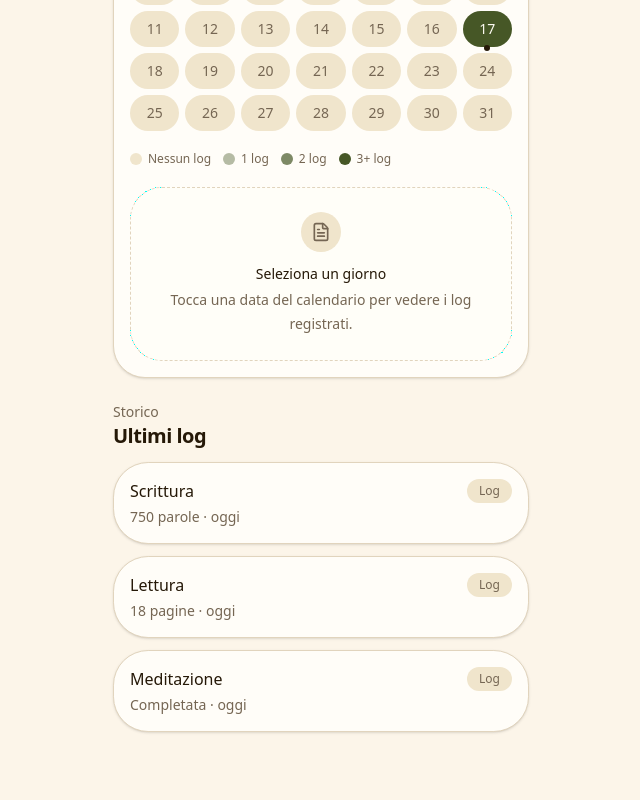
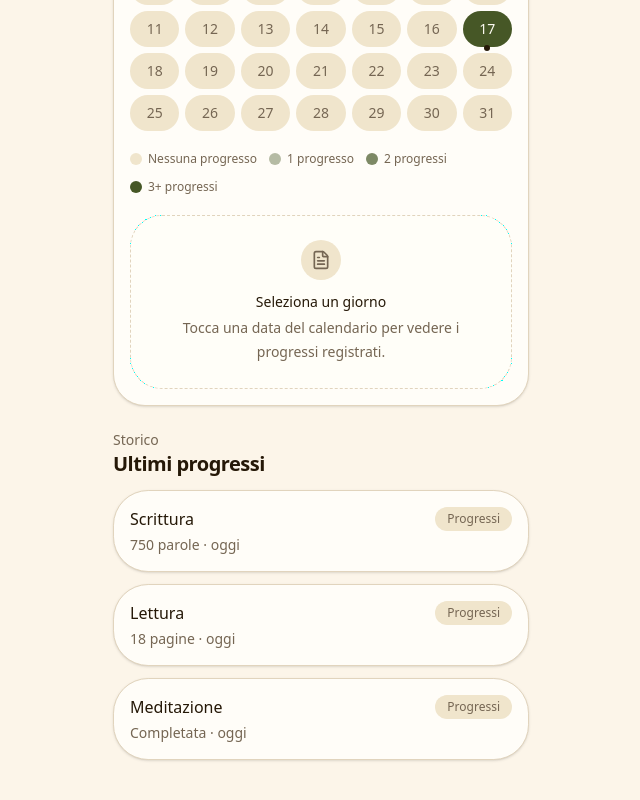
Before and after one commit to AndreaBatty/activity-tracker, a Next.js app: page / in a window 1280 px wide. Shown: the part 1390-2190 px from the top of the page, without its empty margins (319-959 px from the left). Built offline with nearby package versions, Linux system fonts and the light colour scheme.

Commit message:
updated calendar and replaced "logs" with "progressi"

```diff
--- a/src/components/activities/ActivityDetailView.tsx
+++ b/src/components/activities/ActivityDetailView.tsx
@@ -175,7 +175,7 @@ function ActivityLogList({ logs, activity }: ActivityLogListProps) {
     <section className="space-y-3">
       <div>
         <p className="text-sm text-muted-foreground">Storico</p>
-        <h2 className="text-xl font-semibold tracking-tight">Log recenti</h2>
+        <h2 className="text-xl font-semibold tracking-tight">Progressi recenti</h2>
       </div>
 
       <div className="space-y-3">
--- a/src/components/dashboard/ActivityCalendar.tsx
+++ b/src/components/dashboard/ActivityCalendar.tsx
@@ -139,17 +139,21 @@ export function ActivityCalendar({ activities, logs }: ActivityCalendarProps) {
               count={count}
               isToday={day.isToday && isCurrentMonth}
               isSelected={selectedDate === day.date}
-              onClick={() => setSelectedDate(day.date)}
+              onClick={() =>
+                setSelectedDate((current) =>
+                  current === day.date ? null : day.date,
+                )
+              }
             />
           );
         })}
       </div>
 
       <div className="mt-5 flex flex-wrap items-center gap-3 text-xs text-muted-foreground">
-        <LegendItem className="bg-secondary" label="Nessun log" />
-        <LegendItem className="bg-primary/40" label="1 log" />
-        <LegendItem className="bg-primary/70" label="2 log" />
-        <LegendItem className="bg-primary" label="3+ log" />
+        <LegendItem className="bg-secondary" label="Nessuna progresso" />
+        <LegendItem className="bg-primary/40" label="1 progresso" />
+        <LegendItem className="bg-primary/70" label="2 progressi" />
+        <LegendItem className="bg-primary" label="3+ progressi" />
       </div>
 
       <div className="mt-5">
--- a/src/components/dashboard/CalendarDayLogs.tsx
+++ b/src/components/dashboard/CalendarDayLogs.tsx
@@ -24,7 +24,7 @@ export function CalendarDayLogs({
         <p className="mt-3 text-sm font-medium">Seleziona un giorno</p>
 
         <p className="mt-1 text-sm leading-6 text-muted-foreground">
-          Tocca una data del calendario per vedere i log registrati.
+          Tocca una data del calendario per vedere i progressi registrati.
         </p>
       </div>
     );
--- a/src/components/dashboard/RecentLogs.tsx
+++ b/src/components/dashboard/RecentLogs.tsx
@@ -33,7 +33,7 @@ export function RecentLogs({ activities, logs }: RecentLogsProps) {
     <section className="space-y-3">
       <div>
         <p className="text-sm text-muted-foreground">Storico</p>
-        <h2 className="text-xl font-semibold tracking-tight">Ultimi log</h2>
+        <h2 className="text-xl font-semibold tracking-tight">Ultimi progressi</h2>
       </div>
 
       <div className="space-y-3">
@@ -61,7 +61,7 @@ export function RecentLogs({ activities, logs }: RecentLogsProps) {
                 </div>
 
                 <span className="shrink-0 rounded-full bg-secondary px-3 py-1 text-xs font-medium text-muted-foreground">
-                  Log
+                  Progressi
                 </span>
               </div>
 
--- a/src/components/layout/MobileHeader.tsx
+++ b/src/components/layout/MobileHeader.tsx
@@ -1,9 +1,43 @@
+"use client";
+
+import { useEffect, useRef, useState } from "react";
 import { Settings } from "lucide-react";
 import { Button } from "@/components/ui/button";
 
 export function MobileHeader() {
+  const [isVisible, setIsVisible] = useState(true);
+  const lastScrollY = useRef(0);
+
+  useEffect(() => {
+    function handleScroll() {
+      const currentScrollY = window.scrollY;
+      const scrollingDown = currentScrollY > lastScrollY.current;
+      const scrollingUp = currentScrollY < lastScrollY.current;
+
+      if (currentScrollY < 24) {
+        setIsVisible(true);
+      } else if (scrollingDown) {
+        setIsVisible(false);
+      } else if (scrollingUp) {
+        setIsVisible(true);
+      }
+
+      lastScrollY.current = currentScrollY;
+    }
+
+    window.addEventListener("scroll", handleScroll, { passive: true });
+
+    return () => {
+      window.removeEventListener("scroll", handleScroll);
+    };
+  }, []);
+
   return (
-    <header className="sticky top-0 z-20 bg-background/85 px-3 py-4 backdrop-blur-xl sm:px-4">
+    <header
+      className={`sticky top-0 z-20 bg-background/85 px-3 py-4 backdrop-blur-xl transition-transform duration-300 ease-out sm:px-4 ${
+        isVisible ? "translate-y-0" : "-translate-y-full"
+      }`}
+    >
       <div className="flex items-center justify-between gap-3">
         <div className="min-w-0">
           <p className="truncate text-xs text-muted-foreground sm:text-sm">
```
